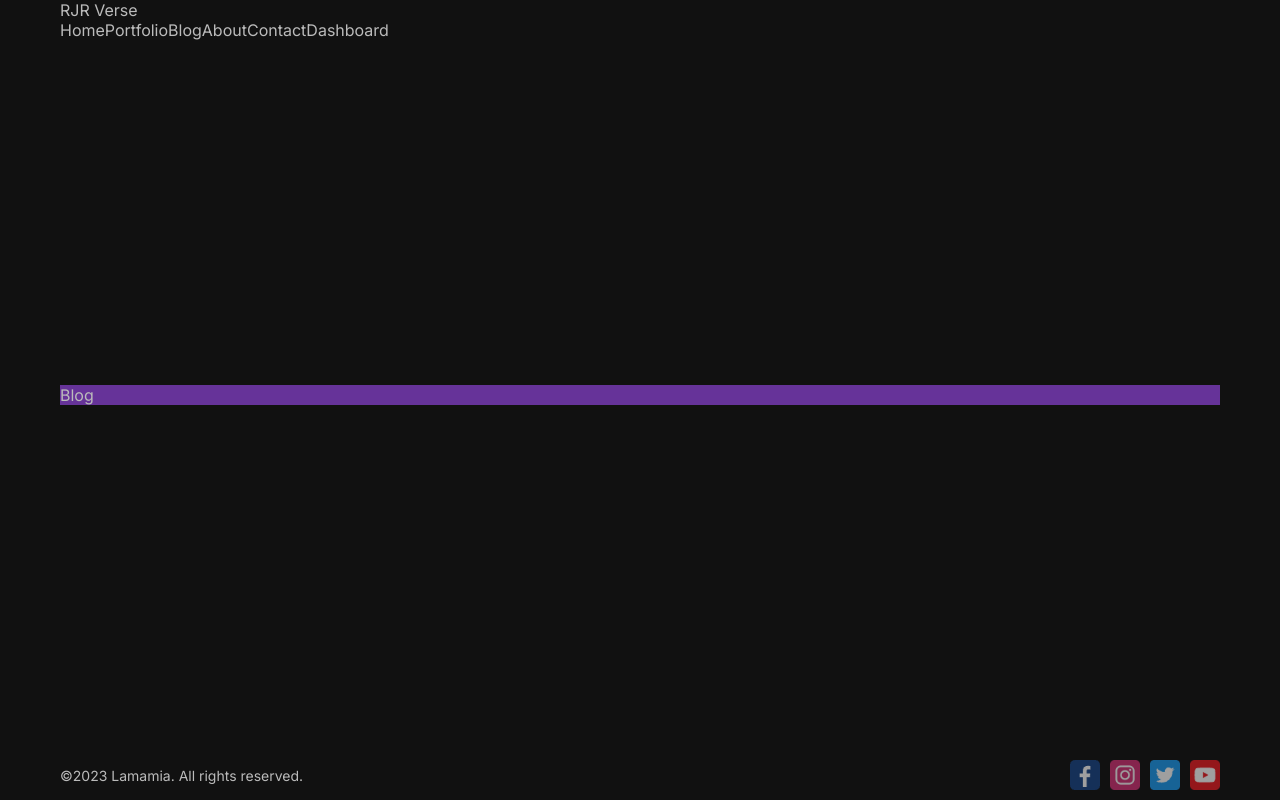
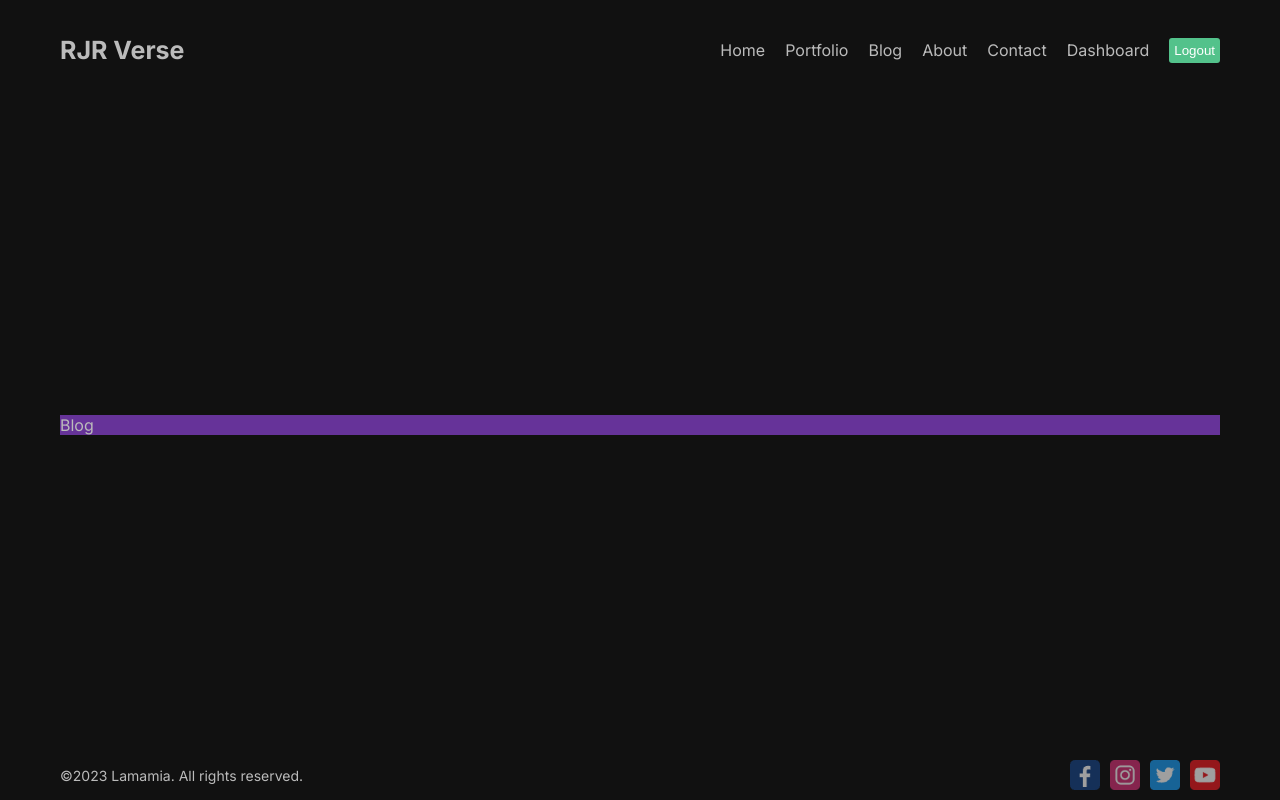
Before and after one commit to fritzuu/Blog-App, a Next.js app: page /blog in a window 1280 px wide. Built offline with nearby package versions, Linux system fonts and the light colour scheme.

Commit message:
add navbar ui

```diff
--- a/src/components/navbar/Navbar.jsx
+++ b/src/components/navbar/Navbar.jsx
@@ -1,4 +1,6 @@
+"use client"
 import Link from 'next/link'
+import styles from './navbar.module.css'
 import React from 'react'
 const links = [
     {
@@ -35,14 +37,22 @@ const links = [
 
 const Navbar = () => {
   return (
-    <div>
-        <Link href="/">RJR Verse</Link>
-        <div>
+    <div className={styles.container}>
+        <Link href="/" className={styles.logo}>RJR Verse</Link>
+        <div className={styles.links}>
             {links.map((link)=>(
-                <Link key={link.id} href={link.url}>
+                <Link key={link.id} href={link.url}className={styles.link}>
                     {link.title}
                 </Link>
             ))}
+            <button
+            className={styles.logout}
+            onClick={() => {
+              console.log("Logout");
+            }}
+            >
+              Logout
+            </button>
         </div>
     </div>
   )
--- /dev/null
+++ b/src/components/navbar/navbar.module.css
@@ -0,0 +1,26 @@
+.container {
+    height: 100px;
+    display: flex;
+    justify-content: space-between;
+    align-items: center;
+}
+
+.logo{
+    font-weight: bold;
+    font-size: 25px;
+}
+
+.links{
+    display: flex;
+    align-items: center;
+    gap: 20px;
+}
+
+.logout{
+    border: none;
+    padding: 5px;
+    background-color: #53c28b;
+    color: white;
+    cursor: pointer;
+    border-radius: 3px;
+}
```
